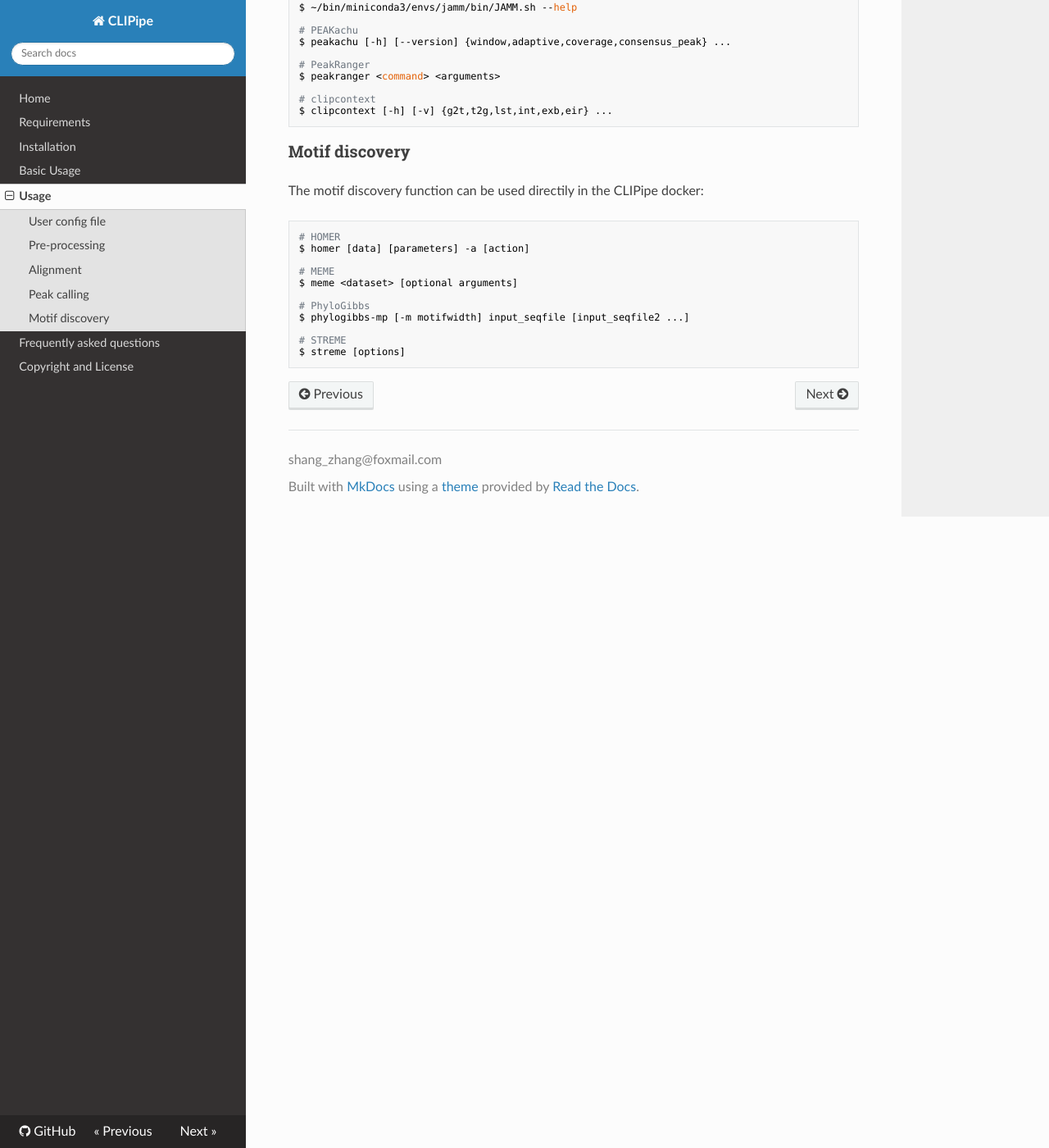
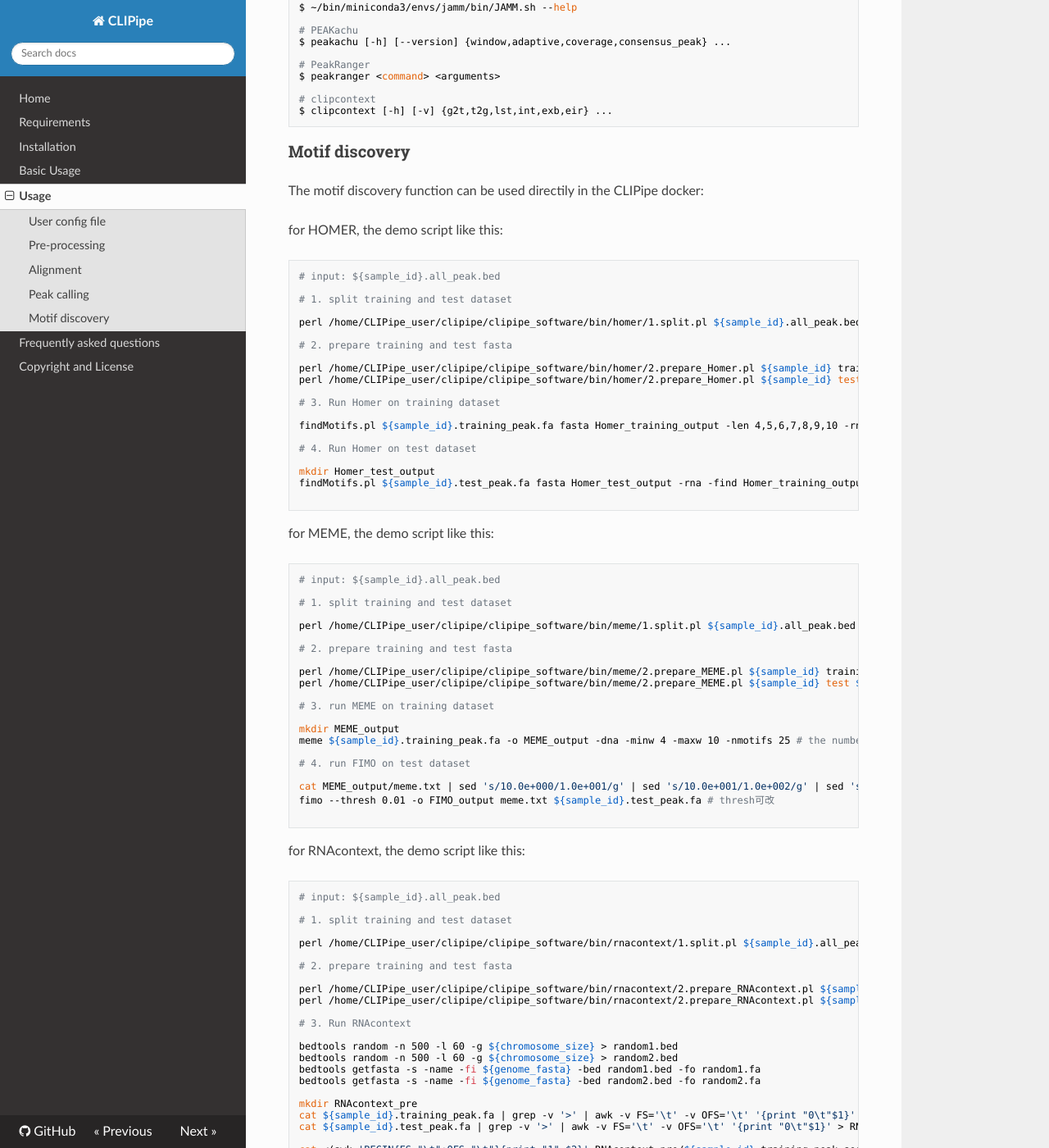
Before and after one commit to zwhbio2017/clipipe_docs, an MkDocs documentation site: the page built from docs/4_usage.md, in a window 1280 px wide and 1400 px high, scrolled down 2294 px. Shown: the whole window at 82% size. Built offline with MkDocs 1.6.1, drawn with Linux system fonts in a browser that asks for light colours; nearby versions of some CDN libraries; some of the changed text lies outside the part shown.

Commit message:
major change

````diff
--- a/docs/4_usage.md
+++ b/docs/4_usage.md
@@ -140,6 +140,143 @@ $ clipcontext [-h] [-v] {g2t,t2g,lst,int,exb,eir} ...
 
 The motif discovery function can be used directily in the CLIPipe docker:
 
+for HOMER, the demo script like this:
+
+```bash
+# input: ${sample_id}.all_peak.bed
+
+# 1. split training and test dataset
+
+perl /home/CLIPipe_user/clipipe/clipipe_software/bin/homer/1.split.pl ${sample_id}.all_peak.bed
+
+# 2. prepare training and test fasta
+
+perl /home/CLIPipe_user/clipipe/clipipe_software/bin/homer/2.prepare_Homer.pl ${sample_id} training ${genome_fasta}
+perl /home/CLIPipe_user/clipipe/clipipe_software/bin/homer/2.prepare_Homer.pl ${sample_id} test ${genome_fasta}
+
+# 3. Run Homer on training dataset
+
+findMotifs.pl ${sample_id}.training_peak.fa fasta Homer_training_output -len 4,5,6,7,8,9,10 -rna # the number of len could change
+
+# 4. Run Homer on test dataset
+
+mkdir Homer_test_output
+findMotifs.pl ${sample_id}.test_peak.fa fasta Homer_test_output -rna -find Homer_training_output/homerMotifs.all.motifs > Homer_test_output/count.txt
+
+```
+
+for MEME, the demo script like this:
+
+```bash
+# input: ${sample_id}.all_peak.bed
+
+# 1. split training and test dataset
+
+perl /home/CLIPipe_user/clipipe/clipipe_software/bin/meme/1.split.pl ${sample_id}.all_peak.bed
+
+# 2. prepare training and test fasta
+
+perl /home/CLIPipe_user/clipipe/clipipe_software/bin/meme/2.prepare_MEME.pl ${sample_id} training ${genome_fasta}
+perl /home/CLIPipe_user/clipipe/clipipe_software/bin/meme/2.prepare_MEME.pl ${sample_id} test ${genome_fasta}
+
+# 3. run MEME on training dataset
+
+mkdir MEME_output
+meme ${sample_id}.training_peak.fa -o MEME_output -dna -minw 4 -maxw 10 -nmotifs 25 # the number of minw, maxw and nmotifs could change
+
+# 4. run FIMO on test dataset
+
+cat MEME_output/meme.txt | sed 's/10.0e+000/1.0e+001/g' | sed 's/10.0e+001/1.0e+002/g' | sed 's/10.0e+002/1.0e+003/g' | sed 's/10.0e+003/1.0e+004/g' | sed 's/10.0e+004/1.0e+005/g' | sed 's/10.0e+005/1.0e+006/g' | sed 's/10.0e+006/1.0e+007/g' | sed 's/10.0e+007/1.0e+008/g' | sed 's/10.0e+008/1.0e+009/g' | sed 's/10.0e+009/1.0e+010/g' | sed 's/10.0e+010/1.0e+011/g' > meme.txt
+fimo --thresh 0.01 -o FIMO_output meme.txt ${sample_id}.test_peak.fa # thresh可改
+
+```
+
+for RNAcontext, the demo script like this:
+
+```bash
+# input: ${sample_id}.all_peak.bed
+
+# 1. split training and test dataset
+
+perl /home/CLIPipe_user/clipipe/clipipe_software/bin/rnacontext/1.split.pl ${sample_id}.all_peak.bed
+
+# 2. prepare training and test fasta
+
+perl /home/CLIPipe_user/clipipe/clipipe_software/bin/rnacontext/2.prepare_RNAcontext.pl ${sample_id} training ${genome_fasta}
+perl /home/CLIPipe_user/clipipe/clipipe_software/bin/rnacontext/2.prepare_RNAcontext.pl ${sample_id} test ${genome_fasta}
+
+# 3. Run RNAcontext
+
+bedtools random -n 500 -l 60 -g ${chromosome_size} > random1.bed
+bedtools random -n 500 -l 60 -g ${chromosome_size} > random2.bed
+bedtools getfasta -s -name -fi ${genome_fasta} -bed random1.bed -fo random1.fa
+bedtools getfasta -s -name -fi ${genome_fasta} -bed random2.bed -fo random2.fa
+
+mkdir RNAcontext_pre
+cat ${sample_id}.training_peak.fa | grep -v '>' | awk -v FS='\t' -v OFS='\t' '{print "0\t"$1}' > RNAcontext_pre/${sample_id}.training_peak.sequences.txt
+cat ${sample_id}.test_peak.fa | grep -v '>' | awk -v FS='\t' -v OFS='\t' '{print "0\t"$1}' > RNAcontext_pre/${sample_id}.test_peak.sequences.txt
+
+cat <(awk 'BEGIN{FS="\t";OFS="\t"}{print "1",$2}' RNAcontext_pre/${sample_id}.training_peak.sequences.txt) <(grep -v '>' random1.fa|awk 'BEGIN{FS="\t";OFS="\t"}{print "0",$0}'|sed 's/T/U/g'|tr a-z A-Z)|grep -v 'N' > ${sample_id}.training_peak.sequences.txt
+cat <(awk 'BEGIN{FS="\t";OFS="\t"}{print "1",$2}' RNAcontext_pre/${sample_id}.test_peak.sequences.txt) <(grep -v '>' random2.fa|awk 'BEGIN{FS="\t";OFS="\t"}{print "0",$0}'|sed 's/T/U/g'|tr a-z A-Z)|grep -v 'N' > ${sample_id}.test_peak.sequences.txt
+
+for prefix in training_peak test_peak
+do
+	mkdir $prefix
+	mkdir $prefix/seq
+	mkdir $prefix/sprofile
+	mkdir $prefix/sfold
+	awk -v output_dir=$prefix/seq '{fname=output_dir "/" NR ".fa"; print ">" NR > fname; print $2 > fname}' ${sample_id}.${prefix}.sequences.txt
+	n_seqs=$(ls $prefix/seq | wc -l)
+	for seq_id in $(seq $n_seqs)
+	do
+		sfold -a 0 -o $prefix/sfold/$seq_id $prefix/seq/${seq_id}.fa
+	done
+	for seq_id in $(seq $n_seqs)
+	do
+		sequence=$(sed '2 !d' $prefix/seq/${seq_id}.fa)
+		sprofile $prefix/sfold/$seq_id/sstrand.out $prefix/sfold/$seq_id/loopr.out $prefix/sprofile/${seq_id}.txt $sequence
+	done
+	for seq_id in $(seq $n_seqs)
+	do
+		cat $prefix/sprofile/${seq_id}.txt >> ${sample_id}.${prefix}.sprofile.txt
+	done
+done
+
+mkdir outputs
+rnacontext -w 4-10 -a ACGU -e PLMU -s 5 -c ${sample_id}.training_peak.sequences.txt -h ${sample_id}.training_peak.sprofile.txt -d ${sample_id}.test_peak.sequences.txt -n ${sample_id}.test_peak.sprofile.txt -o outputs # -w（motif长度）可以修改
+
+```
+
+for RNApromo, the demo script like this:
+
+```bash
+# input: ${sample_id}.all_peak.bed
+
+# 1. split training and test dataset
+
+perl /home/CLIPipe_user/clipipe/clipipe_software/bin/rnapromo/1.split.pl ${sample_id}.all_peak.bed
+
+# 2. prepare training and test fasta
+
+perl /home/CLIPipe_user/clipipe/clipipe_software/bin/rnapromo/2.prepare_RNApromo.pl ${sample_id} training ${genome_fasta}
+perl /home/CLIPipe_user/clipipe/clipipe_software/bin/rnapromo/2.prepare_RNApromo.pl ${sample_id} test ${genome_fasta}
+
+# 3. run RNApromo
+
+sed 's/>/>train_/g' ${sample_id}.training_peak.fa > temp1.fa
+sed 's/>/>test_/g' ${sample_id}.test_peak.fa > temp2.fa
+cat temp1.fa temp2.fa > ${sample_id}.fa
+rm temp1.fa
+rm temp2.fa
+
+export LD_LIBRARY_PATH=$LD_LIBRARY_PATH:/Share2/home/zhaoweihao/lib64 # 不一定需要，里面只有一个libstdc++.so.5
+export SEGAL_LAB_DEBUG=1
+mkdir RNApromo_output
+
+rnamotifs08_motif_finder.pl -positive_seq ${sample_id}.fa -output_dir RNApromo_output -bg 0.1 -n 3 # -bg（筛选p值）和-n（输出motif数量）可改
+
+```
+
 ```bash
 # HOMER
 $ homer [data] [parameters] -a [action]
````
Also changed, not shown: docs/index.md (+1 -1 lines).
